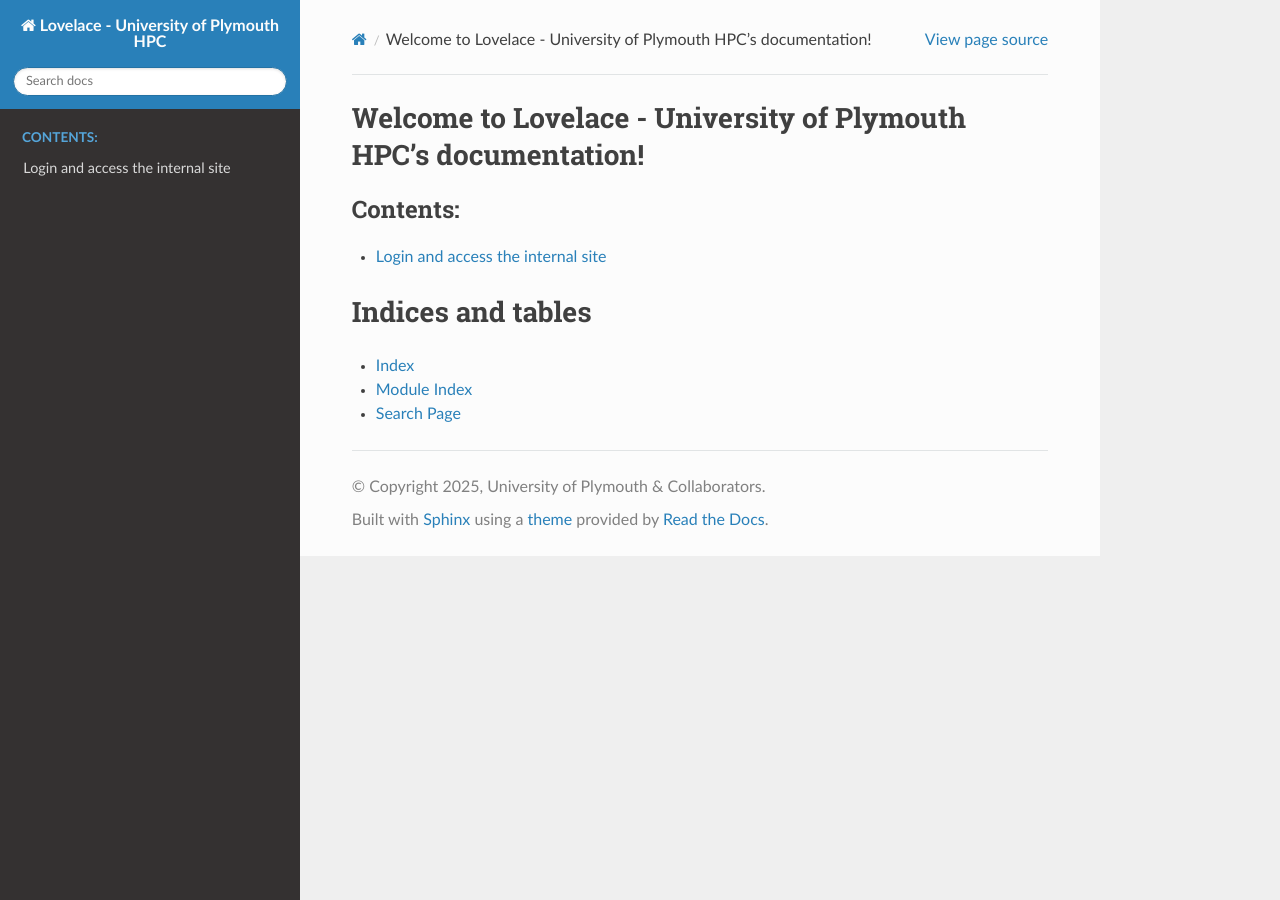
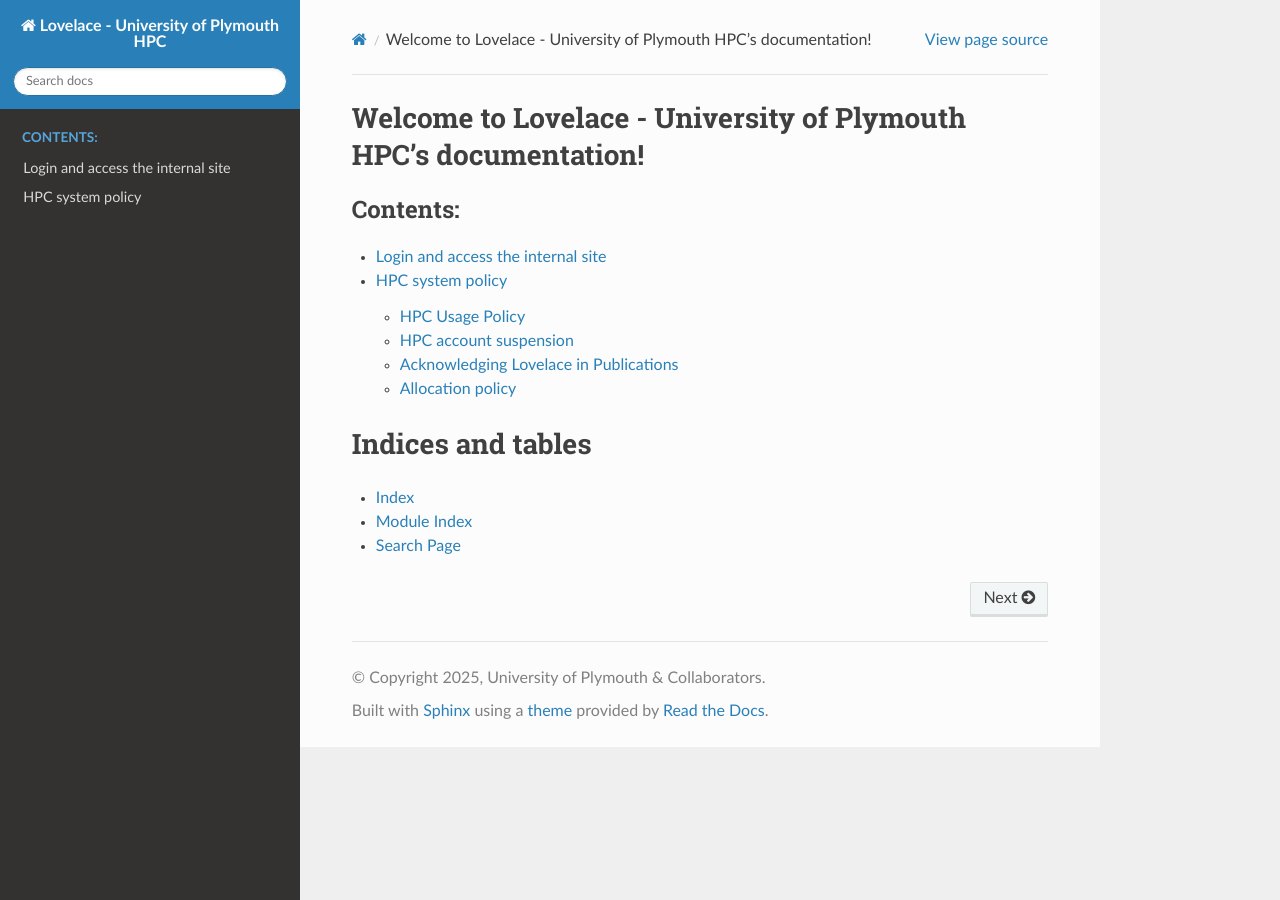
Before and after one commit to AbhinavPraveen/UoP-HPC-Docs, a Sphinx documentation site: the page built from source/index.rst, in a window 1280 px wide. Built offline with Sphinx 7.4.7 and the Read the Docs theme 3.1.0, drawn with Linux system fonts in a browser that asks for light colours; some of the changed lines change nothing that is shown.

Commit message:
Add policy page.

```diff
--- a/source/index.rst
+++ b/source/index.rst
@@ -11,6 +11,7 @@
    :caption: Contents:
 
    Login and access the internal site <https://docs.lovelace.plymouth.ac.uk/private/>
+   user-guide/policy
 
 
 
--- /dev/null
+++ b/source/user-guide/policy.rst
@@ -0,0 +1,50 @@
+.. role:: plaintext(code)
+  :language: text
+  :class: highlight
+
+HPC system policy
+====================
+
+HPC Usage Policy
+--------------------
+The administrators reserve the right to make amendments to this usage policy without notice, as required to ensure availability, security and fair usage of the services provided.
+
+#. All jobs must be run via the queuing system. You can log directly on the compute nodes only if you have an active job running on them.
+#. Intensive tasks must not be run on the head/login nodes; these should be reserved for editing code and job scripts, code compiliation, data movement, submitting jobs and managing the queuing system.
+#. Job submissions must only request required resources, waste of cluster resources by poorly scheduled jobs may result in your jobs being held or deleted.
+#. Job submissions must only use their allocated resources, using additional resources not allocated by the scheduler may result in the job being automatically or manually deleted.
+#. Use of the cluster is granted for academic purposes related to work or study at the University only
+#. Teaching on the HPC cluster is by prior arrangement only. Please let the `HPC team <mailto:hpcsupport@plymouth.ac.uk>`_  know about your teaching by following the HPC teaching application process at least 6 weeks before any course begins.
+#. Jobs or processes that are having an adverse effect on the cluster may be deleted / killed / held as required by HPC team with no prior notification.
+#. Cryptocurrency mining and blockchain research must not be run on -University of Plymouth Systems except by prior arrangement and approval as outlined in the University’s Information Security Policy.
+#. All new users should complete the Intro to HPC training course (or equivalent) before submitting any jobs to the clusters.
+#. Accounts are private and should not be share under any circumstances with anyone.
+#. Acknowledge all papers that make use of the UoP HPC facility.
+#. Users are responsible for data backup.  Please ensure that data is removed from the HPC when it is no longer required.  Please inform the HPC support team if your account is no longer required.  Note: accounts will be removed should you leave the university and not give the HPC support team prior notice.
+
+
+HPC account suspension
+------------------------
+
+Users found to be in breach of any statute in this usage policy will be reported to the HPC Executive for a decision regarding the suspension of their HPC access.
+
+Suspended users may be reinstated at the discretion of HPC Executive; requests for reinstatement must come from the user's supervisor, line manager or sponsor.
+
+ Please note that in addition to this HPC usage policy users must also comply with the University’s Information Security Policy for Acceptable Use of University Information Systems and Data Protection polices.
+
+
+Acknowledging Lovelace in Publications
+--------------------------------------
+When you write articles about your research for publication, conference proceedings or for other reasons, please acknowledge use of the HPC facility by including the following:
+
+This work was carried out using the computational facilities of the High Performance Computing Centre, University of Plymouth- https://www.plymouth.ac.uk/about-us/university-structure/faculties/science-engineering/hpc.
+
+
+Allocation policy
+------------------
+
+Currently two sets of queues are available to users. These are the standard queues (:plaintext:`cpu`, :plaintext:`cpu_highmem`, :plaintext:`gpu_h100`, :plaintext:`gpu_l40s`) and the billed queues (:plaintext:`cpu-billed`, :plaintext:`cpu_highmem-billed`, :plaintext:`gpu_h100-billed`, :plaintext:`gpu_l40s-billed`).
+
+
+If you have any questions on how to run jobs on foseres do not hesitate
+to contact the HPC Support at `hpcsupport@plymouth.ac.uk <mailto:hpcsupport@plymouth.ac.uk>`_.
```
